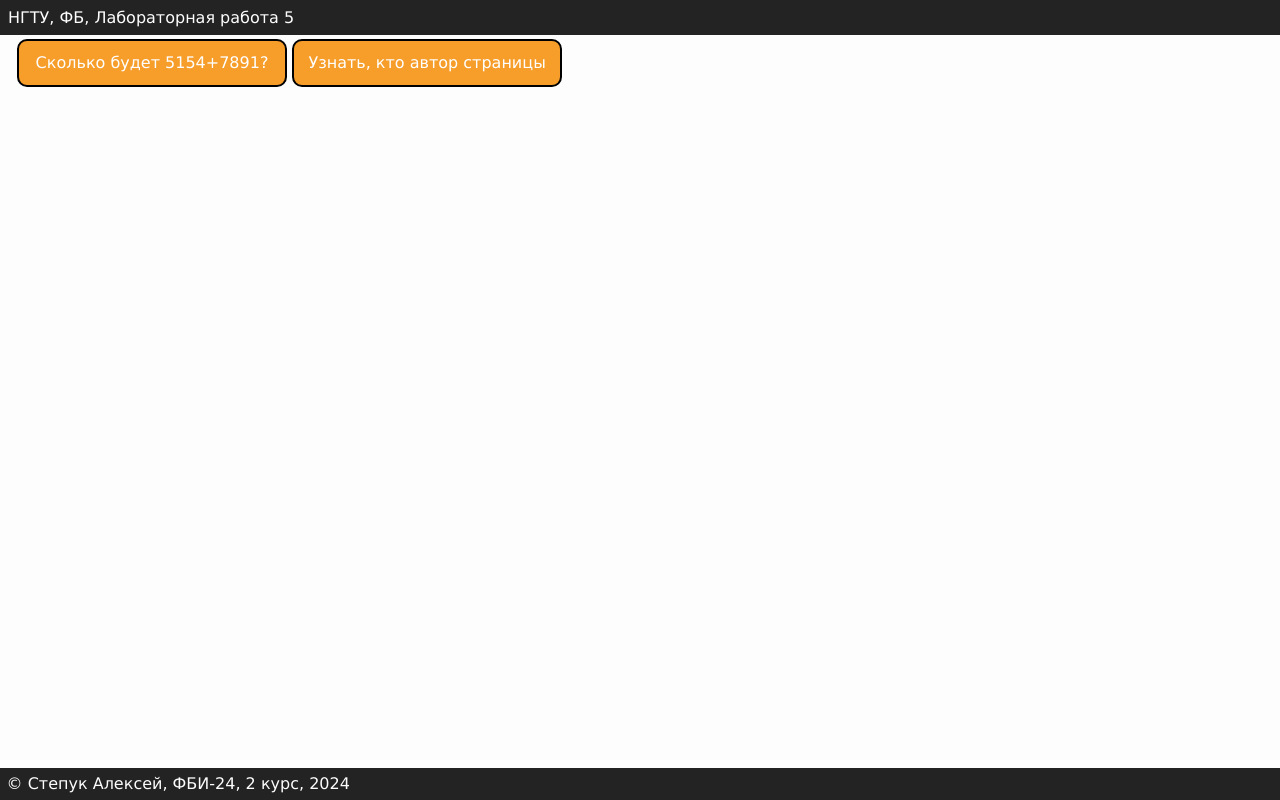
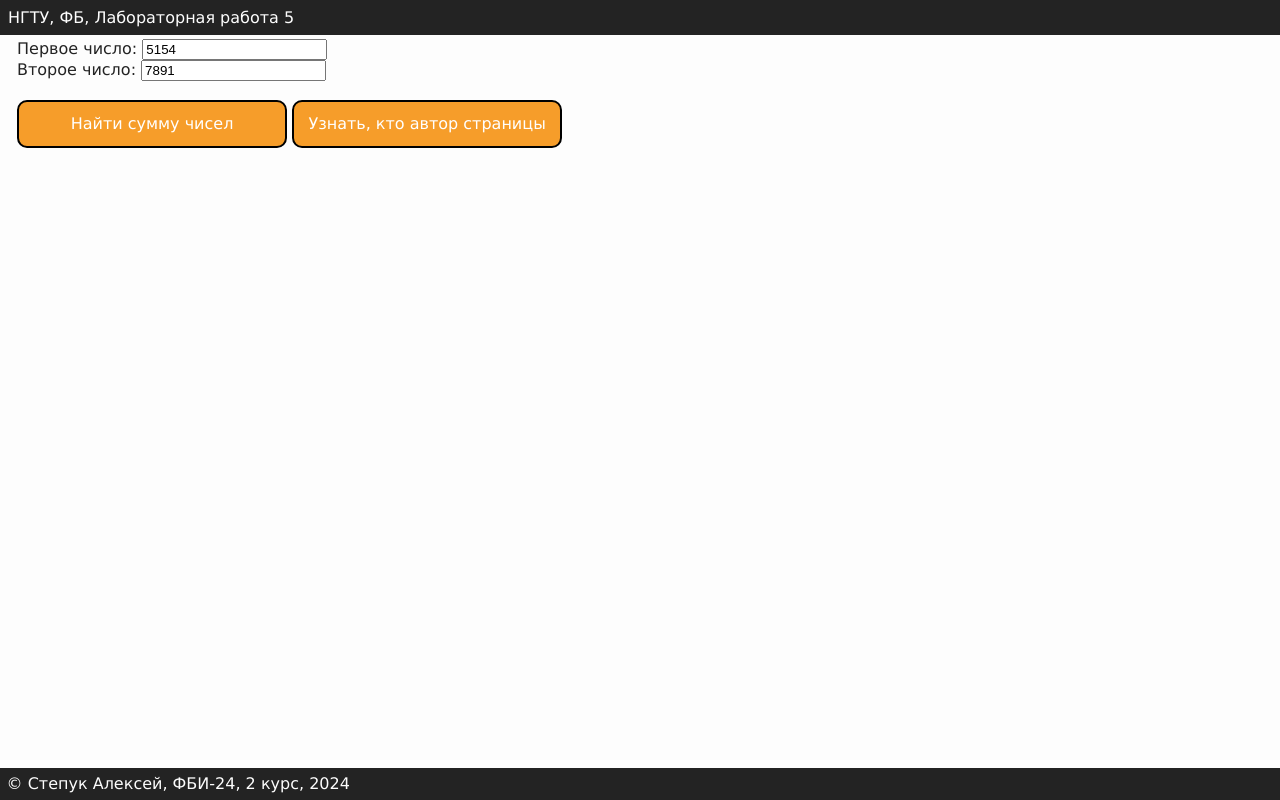
Before and after one commit to riderito/web-front-labs, a plain HTML site: page lab5/arithmetic.html in a window 1280 px wide. Drawn offline with Linux system fonts and the light colour scheme.

Commit message:
Вывод суммы любых чисел

```diff
--- a/lab5/arithmetic.html
+++ b/lab5/arithmetic.html
@@ -10,8 +10,11 @@
     <link rel="icon" href="../favicon-32x32.png">
     <script>
         function showSum() {
-            let a = 5154;
-            let b = 7891;
+            let inputA = document.getElementById('numberA');
+            let inputB = document.getElementById('numberB');
+
+            let a = parseInt(inputA.value);
+            let b = parseInt(inputB.value);
             let result = a + b;
             alert('Сумма '+ a +' и '+ b +' равна ' + result);
         }
@@ -53,7 +56,9 @@
     </header>
 
     <main>
-        <div class="message" onclick="showSum()">Сколько будет 5154+7891?</div>
+        <label>Первое число: <input type="number" value="5154" id="numberA"></label><br>
+        <label>Второе число: <input type="number" value="7891" id="numberB"></label><br><br>
+        <div class="message" onclick="showSum()">Найти сумму чисел</div>
         <div class="message" onclick="showAuthor()">Узнать, кто автор страницы</div>
     </main>
 
```
